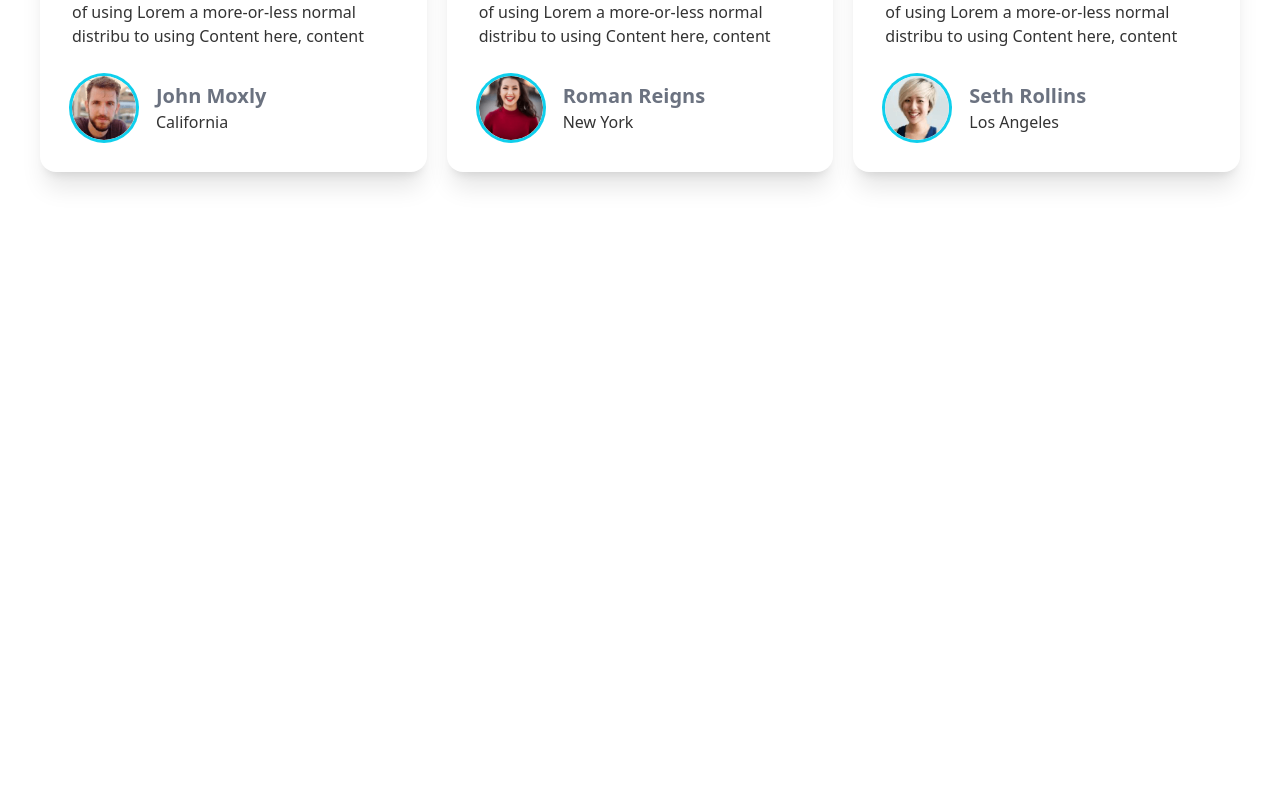
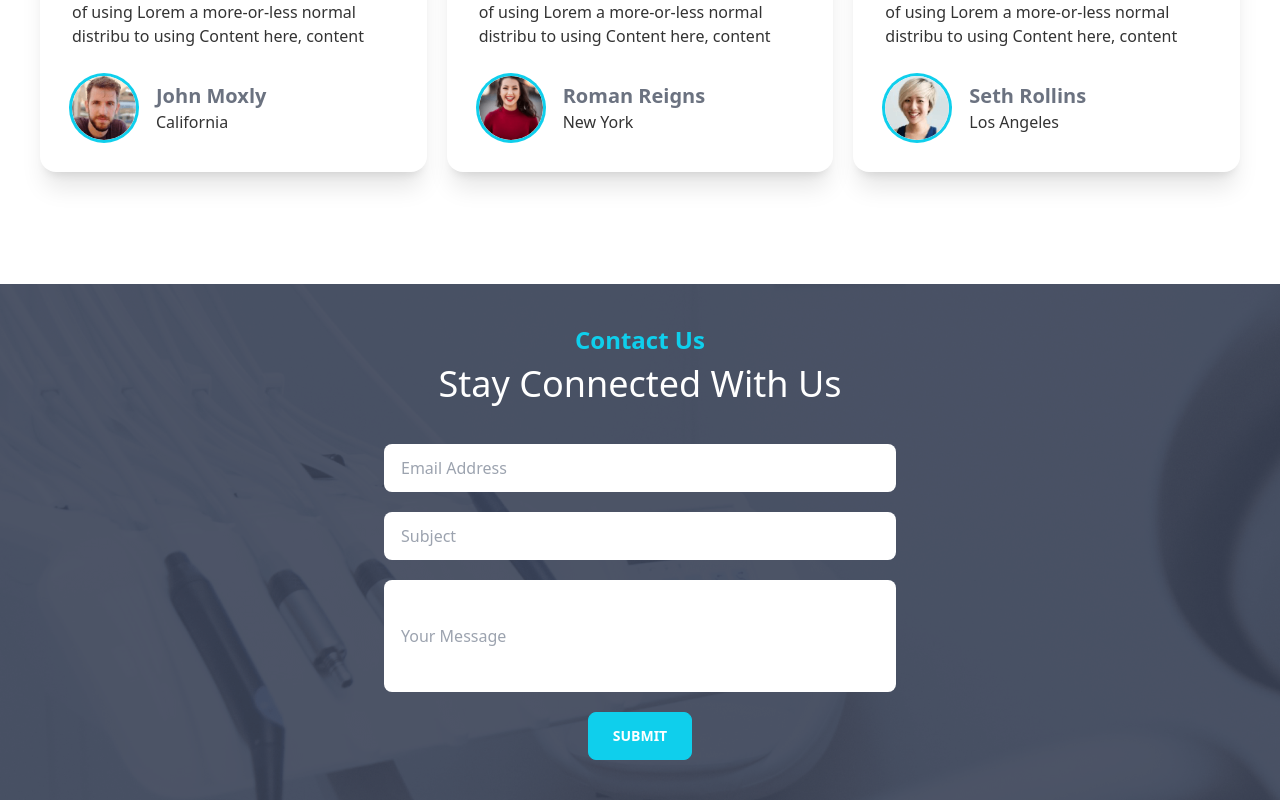
Before and after one commit to AbuKausar007/doctors-portal-client, a React (Create React App) app: page / in a window 1280 px wide. Shown: the part 3451-4251 px from the top of the page. Before the commit the page ends 3735 px from the top, so only its background shows below. Built offline with nearby package versions, Linux system fonts and the light colour scheme.

Commit message:
contact us done

```diff
--- /dev/null
+++ b/src/pages/Home/Contact.js
@@ -0,0 +1,39 @@
+import React from "react";
+import bgContact from "../../assets/images/appointment.png";
+
+const Contact = () => {
+  return (
+    <section style={{ background: `url(${bgContact})` }} className="py-10">
+      <div className="text-center">
+        <h3 className="text-2xl text-primary font-bold pb-2">Contact Us</h3>
+        <h1 className="text-4xl text-white">Stay Connected With Us</h1>
+        <div>
+          <form action="" className="flex flex-col justify-center items-center">
+            <input
+              type="email"
+              placeholder="Email Address"
+              class="input lg:w-full max-w-lg w-3/4  mt-10 mb-5"
+            />
+            <input
+              type="text"
+              placeholder="Subject"
+              class="input lg:w-full max-w-lg w-3/4 mb-5"
+            />
+            <input
+              type="text"
+              placeholder="Your Message"
+              class="input lg:w-full h-28 max-w-lg w-3/4 mb-5"
+            />
+            <input
+              type="submit"
+              value="Submit"
+              className="btn btn-primary text-white font-bold px-6 py-2"
+            />
+          </form>
+        </div>
+      </div>
+    </section>
+  );
+};
+
+export default Contact;
--- a/src/pages/Home/Home.js
+++ b/src/pages/Home/Home.js
@@ -1,6 +1,7 @@
 import React from "react";
 import Appointment from "./Appointment";
 import Banner from "./Banner";
+import Contact from "./Contact";
 import Extra from "./Extra";
 import Info from "./Info";
 import Services from "./Services";
@@ -15,6 +16,7 @@ const Home = () => {
       <Extra></Extra>
       <Appointment></Appointment>
       <Testimonial></Testimonial>
+      <Contact></Contact>
     </div>
   );
 };
```
